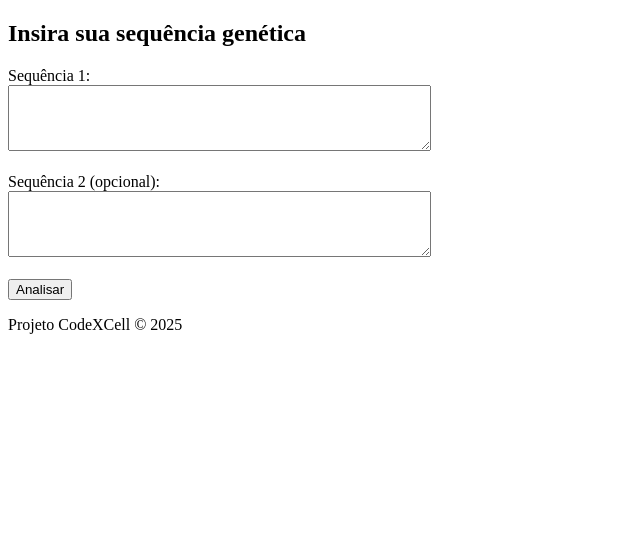
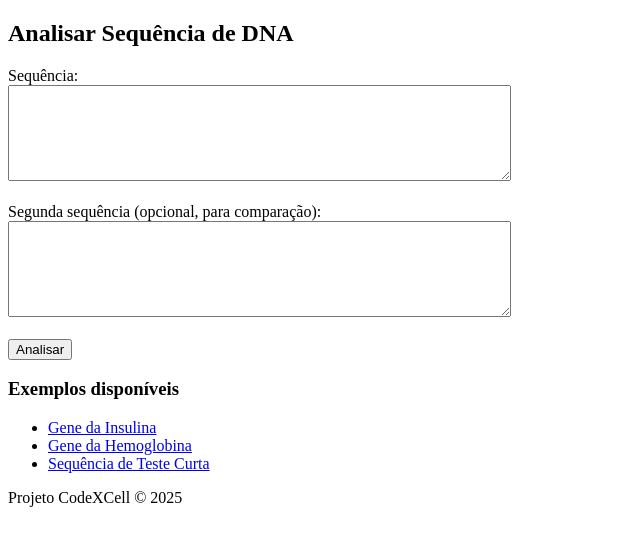
Before and after one commit to gabrielbeloni06/CodeXCell, a Flask app: page /analyze in a window 1280 px wide. Shown: the part 98-644 px from the top of the page, without its empty margins (0-640 px from the left). Run offline with Flask 3, Linux system fonts and the light colour scheme.

Commit message:
feat: examples/new route

```diff
--- a/codexcell/app.py
+++ b/codexcell/app.py
@@ -16,6 +16,15 @@ def home():
 @app.route('/analyze')
 def analyze():
     return render_template('analyze.html')
+
+@app.route("/load_sample/<sample_id>")
+def load_sample(sample_id):
+    with open("data/samples.json") as f:
+        data = json.load(f)
+    for gene in data["genes"]:
+        if gene["id"] == sample_id:
+            return render_template("analyze.html", sample=gene)
+    return "Exemplo não encontrado", 404
 
 @app.route('/result', methods=['POST'])
 def result():
--- a/codexcell/templates/analyze.html
+++ b/codexcell/templates/analyze.html
@@ -13,21 +13,30 @@
             <a href="{{ url_for('analyze') }}">Analisar</a>
         </nav>
     </header>
-
     <main>
-        <h2>Insira sua sequência genética</h2>
+        <h2>Analisar Sequência de DNA</h2>
         <form action="{{ url_for('result') }}" method="post">
-            <label for="sequence">Sequência 1:</label><br>
-            <textarea name="sequence" rows="4" cols="50"></textarea><br><br>
-
-            <label for="sequence2">Sequência 2 (opcional):</label><br>
-            <textarea name="sequence2" rows="4" cols="50"></textarea><br><br>
-
+            <label for="sequence">Sequência:</label><br>
+            {% if sample %}
+                <textarea name="sequence" rows="6" cols="60">{{ sample.sequence }}</textarea>
+            {% else %}
+                <textarea name="sequence" rows="6" cols="60"></textarea>
+            {% endif %}
+            <br><br>
+            <label for="sequence2">Segunda sequência (opcional, para comparação):</label><br>
+            <textarea name="sequence2" rows="6" cols="60"></textarea>
+            <br><br>
             <input type="submit" value="Analisar">
         </form>
-
+        <section class="examples">
+            <h3>Exemplos disponíveis</h3>
+            <ul>
+                <li><a href="{{ url_for('load_sample', sample_id='insulina') }}">Gene da Insulina</a></li>
+                <li><a href="{{ url_for('load_sample', sample_id='hemoglobina') }}">Gene da Hemoglobina</a></li>
+                <li><a href="{{ url_for('load_sample', sample_id='teste_curto') }}">Sequência de Teste Curta</a></li>
+            </ul>
+        </section>
     </main>
-
     <footer>
         <p>Projeto CodeXCell © 2025</p>
     </footer>
```
